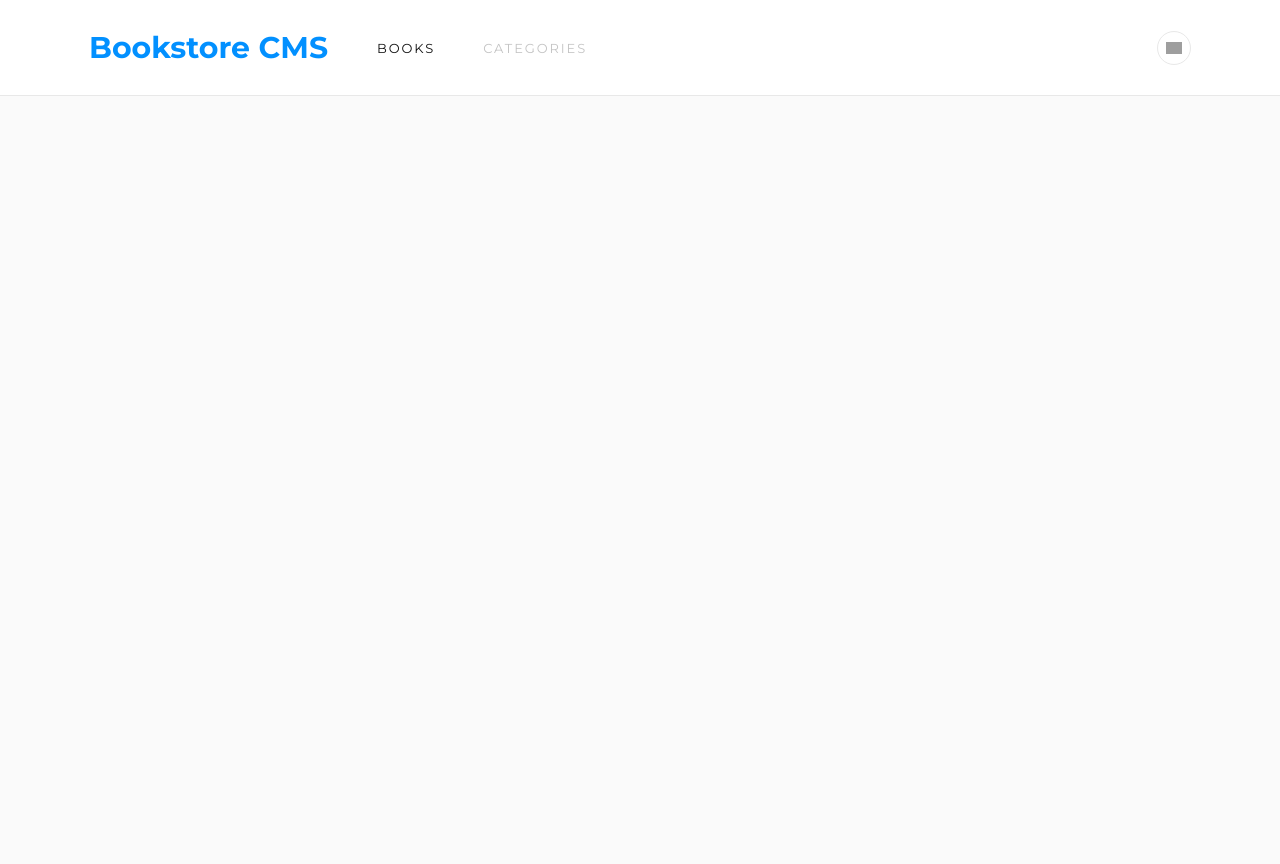
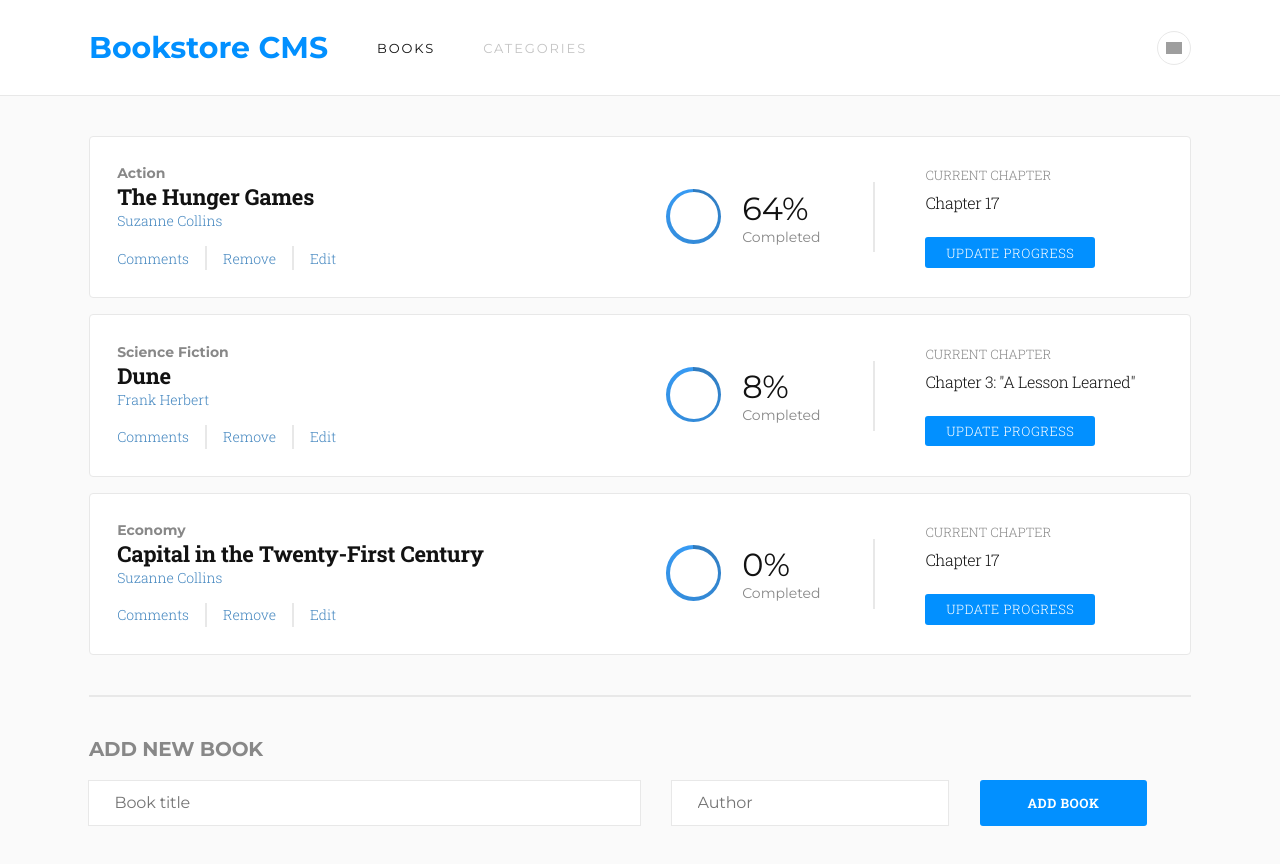
Before and after one commit to grauJavier/bookstore, a React (Vite) app: page / in a window 1280 px wide. Shown: the top 864 px of the page. Before the commit the page ends 800 px from the top, so only its background shows below. Built offline with nearby package versions, Linux system fonts and the light colour scheme; grey boxes are pictures that could not be loaded.

Commit message:
Add Book page

```diff
--- a/src/App.jsx
+++ b/src/App.jsx
@@ -1,9 +1,13 @@
-import Header from "./components/Header";
+import Books from './components/Books';
+import Header from './components/Header';
 
 export default function App() {
   return (
     <>
       <Header />
+      <main>
+        <Books />
+      </main>
     </>
   );
 }
--- /dev/null
+++ b/src/components/AddNewBook.jsx
@@ -0,0 +1,12 @@
+export default function AddNewBook() {
+  return (
+    <div id="add-book">
+      <h2 className="text-style-12">Add New Book</h2>
+      <form id="add-book__form">
+        <input type="text" placeholder="Book title" id="add-book__input-book-title" className="text-style-13"></input>
+        <input type="text" placeholder="Author" id="add-book__input-author" className="text-style-13"></input>
+        <button type="submit" id="add-book__button" className="text-style-1">Add Book</button>
+      </form>
+    </div>
+  );
+}
--- /dev/null
+++ b/src/components/BookCards.jsx
@@ -0,0 +1,94 @@
+import React from 'react';
+
+function BookCard({ bookName, author, genre, progressPorcentage = 0, currentChapter }) {
+  return (
+    <article className="book-card">
+      <div className="book-card__details">
+        <div className="book">
+          <h4 className="book__genre text-style-9">{genre}</h4>
+          <h2 className="book__name text-style-5">{bookName}</h2>
+          <h3 className="book__author text-style-8">{author}</h3>
+        </div>
+        <ul className="book-card__action-list text-style-8">
+          <li className="action__item">
+            <a href="#">Comments</a>
+          </li>
+          <span className="short-y-line"></span>
+          <li className="action__item">
+            <a href="#">Remove</a>
+          </li>
+          <span className="short-y-line"></span>
+          <li className="action__item">
+            <a href="#">Edit</a>
+          </li>
+        </ul>
+      </div>
+      <div className="book-card__progress-porcentage">
+        <div className="progress-porcentage__graphic-details">
+          <div className="progress-porcentage__graphic">
+            <div className="progress-porcentage__graphic-circle"></div>
+          </div>
+          <div>
+            <p className="progress-porcentage__porcentage text-style-10">{progressPorcentage}%</p>
+            <p className="text-style-2">Completed</p>
+          </div>
+        </div>
+        <span className="y-line"></span>
+      </div>
+      <div className="book-card__progress">
+        <h2 className="book-card__progress-title text-style-7">Current Chapter</h2>
+        <p className="progress__current-chapter text-style-4">{currentChapter}</p>
+        <button type="button" className="progress__update-button text-style-11">
+          Update Progress
+        </button>
+      </div>
+    </article>
+  );
+}
+
+function BookList() {
+  const books = [
+    {
+      bookName: 'The Hunger Games',
+      author: 'Suzanne Collins',
+      genre: 'Action',
+      progressPorcentage: 64,
+      currentChapter: 'Chapter 17',
+    },
+    {
+      bookName: 'Dune',
+      author: 'Frank Herbert',
+      genre: 'Science Fiction',
+      progressPorcentage: 8,
+      currentChapter: 'Chapter 3: "A Lesson Learned"',
+    },
+    {
+      bookName: 'Capital in the Twenty-First Century',
+      author: 'Suzanne Collins',
+      genre: 'Economy',
+      progressPorcentage: 0,
+      currentChapter: 'Chapter 17',
+    },
+  ];
+
+  const output = books.map((book, index) => (
+    <BookCard
+      key={index}
+      bookName={book.bookName}
+      author={book.author}
+      genre={book.genre}
+      progressPorcentage={book.progressPorcentage}
+      currentChapter={book.currentChapter}
+    />
+  ));
+
+  return output;
+}
+
+export default function BookCards() {
+  return (
+    <section id="book-cards">
+      <BookList />
+    </section>
+  );
+}
--- /dev/null
+++ b/src/components/Books.jsx
@@ -0,0 +1,13 @@
+import AddNewBook from './AddNewBook';
+import BookCards from './BookCards';
+import './css/Books.css';
+
+export default function Books() {
+  return (
+    <section id="books">
+      <BookCards />
+      <span className="x-line"></span>
+      <AddNewBook />
+    </section>
+  );
+}
--- /dev/null
+++ b/src/components/css/Books.css
@@ -0,0 +1,115 @@
+/* BOOK LAYOUT */
+
+#books {
+  display: flex;
+  flex-direction: column;
+  padding: 2.5rem 6.95vw 6rem 6.95vw;
+  gap: 2.5rem;
+}
+
+/* BOOK-LIST LAYOUT */
+#book-cards {
+  display: flex;
+  flex-direction: column;
+  gap: 1rem;
+}
+
+.book-card {
+  display: grid;
+  align-items: center;
+  grid-template-columns: 2fr 1fr 1fr;
+  width: 100%;
+  padding: 1.7rem;
+  border-radius: 4px;
+  border: solid 1px var(--white-three);
+  background-color: var(--white-two);
+}
+
+.book-card__details {
+  display: flex;
+  flex-direction: column;
+  gap: 1rem;
+}
+
+.book-card__action-list {
+  display: flex;
+  align-items: center;
+  gap: 1rem;
+}
+
+.book-card__progress {
+  margin-left: 1.5rem;
+}
+
+.progress-porcentage__graphic-details {
+  display: flex;
+  gap: 1.3rem;
+}
+
+.progress-porcentage__graphic {
+  display: flex;
+  align-items: center;
+  justify-content: center;
+  background-image: conic-gradient(#307bbe, #379cf6);
+  border-radius: 50%;
+  width: 3.45rem;
+  height: 3.45rem;
+}
+
+.progress-porcentage__graphic-circle {
+  width: 3rem;
+  height: 3rem;
+  background-color: var(--white-two);
+  border-radius: 50%;
+  box-shadow: 0 0 0 3px conic-gradient(#307bbe, #379cf6);
+}
+
+.book-card__progress-title {
+  margin-bottom: 0.5rem;
+}
+
+.book-card__progress-porcentage {
+  display: flex;
+  justify-content: space-around;
+  align-items: center;
+}
+
+.progress__update-button,
+#add-book__button {
+  background-color: var(--azure);
+  padding: 0.4rem 1.3rem;
+  border-radius: 3px;
+  text-transform: uppercase;
+  margin-top: 1.5rem;
+}
+
+/* ADD NEW BOOK */
+#add-book h2 {
+  margin-bottom: 1.2rem;
+}
+
+#add-book__form {
+  display: flex;
+  gap: 2rem;
+  align-items: center;
+}
+
+#add-book__input-book-title,
+#add-book__input-author {
+  background-color: var(--white-two);
+  outline: solid 1px var(--white-three);
+  padding: 0.8rem 1.6rem;
+}
+
+#add-book__input-book-title {
+  width: 50%;
+}
+
+#add-book__input-author {
+  width: 25%;
+}
+
+#add-book__button {
+  margin: 0;
+  padding: 0.85rem 3rem;
+}
--- a/src/index.css
+++ b/src/index.css
@@ -25,16 +25,13 @@ button {
   appearance: none;
   border: none;
   outline: none;
-  background: none;
 }
 
 /* COLOR PALETTE */
 :root {
   --azure: #0290ff;
   --black: #1e1e1e;
-  --black-5: #0000000d;
   --black-two: #121212;
-  --bubble-gum-pink: #ff5ab7;
   --medium-blue: #307bbe;
   --pale-grey: #f5f6fa;
   --pinkish-grey: #c7c7c7;
@@ -42,99 +39,139 @@ button {
   --white: #fafafa;
   --white-two: #fff;
   --white-three: #e8e8e8;
+  --grey: #888;
 }
 
 /* TEXT-STYLE */
+
+/* Roboto Slab */
+.text-style-1,
+.text-style-4,
+.text-style-5,
+.text-style-7,
+.text-style-8,
+.text-style-11 {
+  font-family: 'Roboto Slab', Arial, Helvetica, sans-serif;
+}
+
 .text-style-1 {
   color: var(--white-two);
-  font-family: 'Roboto Slab', Arial, Helvetica, sans-serif;
   font-size: 0.813rem;
-  font-stretch: normal;
-  font-style: normal;
   font-weight: bold;
   letter-spacing: 0.5px;
-  line-height: normal;
   text-align: center;
 }
 
+.text-style-4 {
+  color: var(--black-two);
+  font-size: 1rem;
+  font-weight: 300;
+  letter-spacing: -0.4px;
+}
+
+.text-style-5 {
+  color: var(--black-two);
+  font-size: 1.375rem;
+  font-weight: bold;
+  letter-spacing: -0.2px;
+}
+
+.text-style-7 {
+  color: var(--grey);
+  font-size: 0.813rem;
+  font-weight: 300;
+  text-transform: uppercase;
+}
+
+.text-style-8 {
+  color: #4386bf;
+  font-size: 0.875rem;
+  font-weight: 300;
+}
+
+.text-style-11 {
+  font-size: 0.813rem;
+  font-weight: 300;
+  letter-spacing: 0.5px;
+  text-transform: uppercase;
+  color: var(--white-two);
+}
+
+/* Montserrat and Courier New */
+.text-style-2,
+.text-style-3,
+.text-style-6,
+.text-style-9,
+.text-style-10,
+.text-style-12,
+.text-style-13 {
+  font-family: 'Montserrat', 'Courier New', Courier, monospace;
+}
+
 .text-style-2 {
-  color: var(--black-two);
-  font-family: 'Montserrat', 'Courier New', Courier, monospace;
+  color: var(--grey);
   font-size: 0.875rem;
-  font-stretch: normal;
-  font-style: normal;
-  font-weight: normal;
-  letter-spacing: normal;
-  line-height: normal;
 }
 
 .text-style-3 {
   color: var(--azure);
-  font-family: 'Montserrat', 'Courier New', Courier, monospace;
   font-size: 1.875rem;
-  font-stretch: normal;
-  font-style: normal;
   font-weight: bold;
-  letter-spacing: normal;
-  line-height: normal;
-}
-
-.text-style-4 {
-  color: var(--black-two);
-  font-family: 'Roboto Slab', Arial, Helvetica, sans-serif;
-  font-size: 1rem;
-  font-stretch: normal;
-  font-style: normal;
-  font-weight: 300;
-  letter-spacing: -0.4px;
-  line-height: normal;
-}
-
-.text-style-5 {
-  color: var(--black-two);
-  font-family: 'Roboto Slab', Arial, Helvetica, sans-serif;
-  font-size: 1.375rem;
-  font-stretch: normal;
-  font-style: normal;
-  font-weight: bold;
-  letter-spacing: -0.2px;
-  line-height: normal;
 }
 
 .text-style-6 {
   color: var(--black-two);
-  font-family: 'Montserrat', 'Courier New', Courier, monospace;
   font-size: 0.813rem;
-  font-stretch: normal;
-  font-style: normal;
-  font-weight: normal;
   letter-spacing: 1.9px;
-  line-height: normal;
   text-transform: uppercase;
 }
 
-.text-style-7 {
-  color: var(--black-two);
-  font-family: 'Roboto Slab', Arial, Helvetica, sans-serif;
-  font-size: 0.813rem;
-  font-stretch: normal;
-  font-style: normal;
-  font-weight: 300;
-  letter-spacing: normal;
-  line-height: normal;
+.text-style-9 {
+  font-size: 0.875rem;
+  font-weight: bold;
+  color: var(--grey);
 }
 
-.text-style-8 {
-  color: #4386bf;
-  font-family: 'Roboto Slab', Arial, Helvetica, sans-serif;
-  font-size: 0.875rem;
-  font-stretch: normal;
-  font-style: normal;
-  font-weight: 300;
-  letter-spacing: normal;
-  line-height: normal;
+.text-style-10 {
+  font-size: 2rem;
+  color: var(--black-two);
 }
 
+.text-style-12 {
+  font-size: 1.25rem;
+  font-weight: bold;
+  letter-spacing: -0.18px;
+  color: var(--grey);
+  text-transform: uppercase;
+}
+
+.text-style-13 {
+  font-size: 1rem;
+  letter-spacing: -0.15px;
+  color: var(--very-light-pink);
+}
+
+/* LINES */
+
+.x-line {
+  width: 100%;
+  height: 1px;
+  border: solid 1px var(--white-three);
+}
+
+.y-line {
+  width: 1px;
+  height: 4.375rem;
+  border: solid 1px var(--white-three);
+}
+
+.short-y-line {
+  width: 1px;
+  height: 1.5rem;
+  border: solid 1px var(--white-three);
+}
+
+/* GENERAL BACKGROUND */
 body {
   background-color: var(--white);
 }
```
Also changed, not shown: src/components/Header.jsx (+3 -5 lines).
